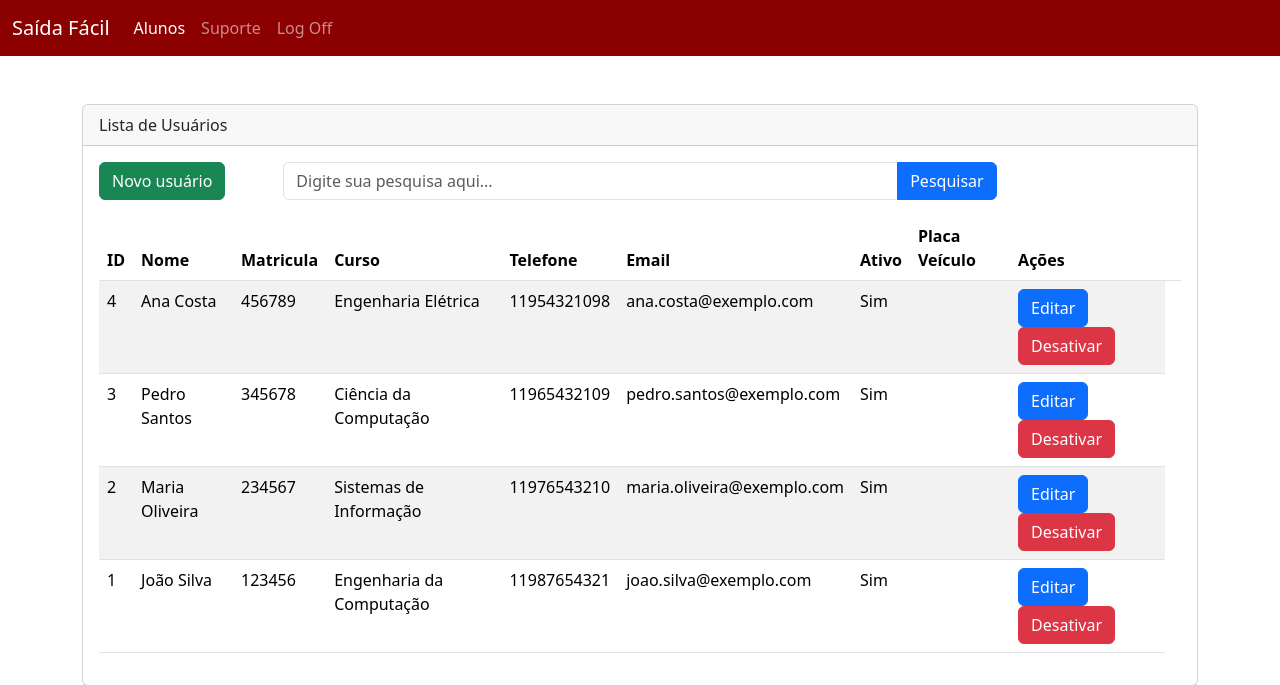
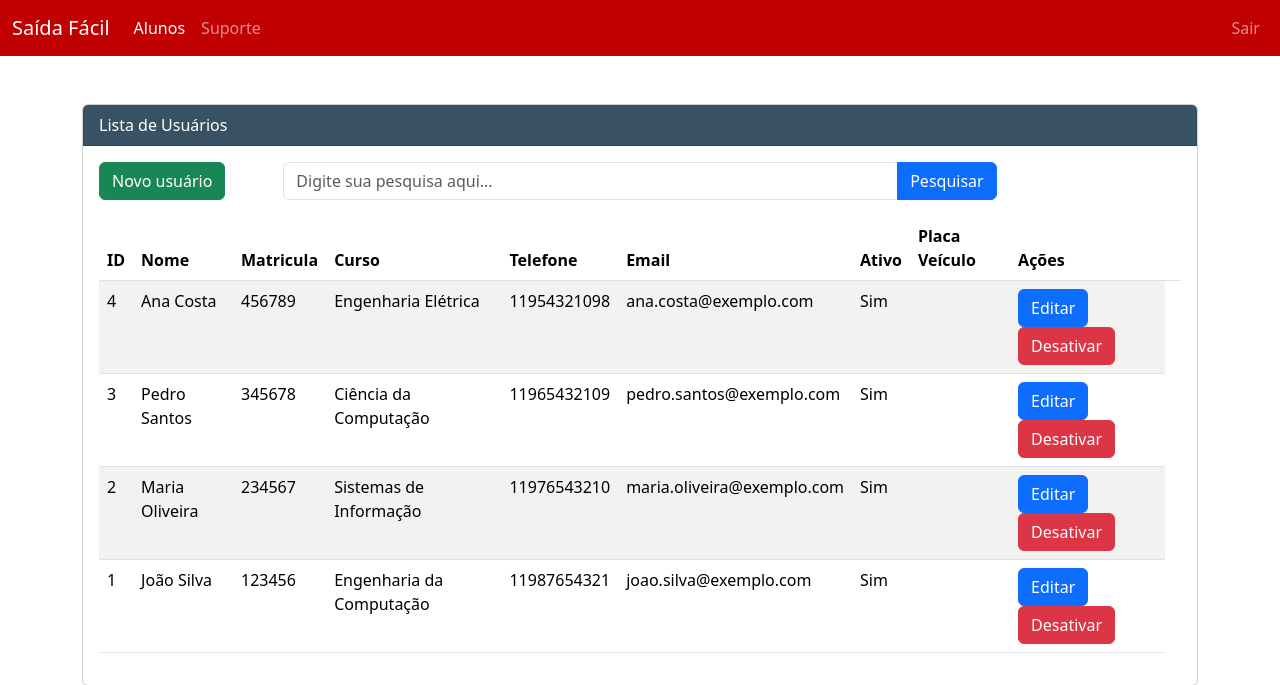
Before and after one commit to marcos01714/TCC, a PHP site: page /aluno.php in a window 1280 px wide. Shown: the top 685 px of the page. Run offline with PHP 8.4, Linux system fonts and the light colour scheme; a user stored in the database is signed in; data comes from the database, SQL or seed files in the repository.

Commit message:
Atualização 27/02/25

```diff
--- a/DB Saída Fácil.sql
+++ b/DB Saída Fácil.sql
@@ -27,7 +27,7 @@ CREATE TABLE saidas (
 );
 
  CREATE TABLE admin (
-        ID INT PRIMARY KEY AUTO_INCREMENT,
+        id_admin INT PRIMARY KEY AUTO_INCREMENT,
         username VARCHAR(50) NOT NULL,
         password VARCHAR(80) NOT NULL
 );
@@ -59,4 +59,4 @@ VALUES
 -- Inserção dos admin
 INSERT INTO admin (username, password)
 VALUES
-('admin1', 'senhasadmin1');
+('admin', 'admin');
--- a/aluno.php
+++ b/aluno.php
@@ -15,14 +15,14 @@ include "conexao.php";
 $pesquisa = "";
 $sql = "Select u.id_aluno, u.nome, u.matricula, u.curso, u.telefone, u.email, u.ativo, u.placa_veiculo from usuario u ";
 
-if( isset($_GET["pesquisa"]) && !empty($pesquisa) )
+if( isset($_GET["pesquisa"]) && !empty($_GET["pesquisa"]) )
 {
     $pesquisa = $_GET["pesquisa"];
-    $sql .=" WHERE u.id_aluno like '%$pesquisa%' order by u.id_aluno desc";
+    $sql .= " WHERE u.nome LIKE '%$pesquisa%' ORDER BY u.id_aluno DESC";
 }
 else
 {
-    $sql .=" order by id_aluno desc";
+    $sql .= " ORDER BY id_aluno DESC";
 }
 
 $resultado = $conexao->query($sql);
@@ -42,7 +42,7 @@ $conexao->close();
 <div class="row">
     <div class="col-12">
         <div class="card custom-card"> <!-- Aplica a classe personalizada para aumentar a largura -->
-            <div class="card-header">
+            <div class="card-header text-white" style="background-color: #385263;">
                 Lista de Usuários
             </div>
             <div class="card-body custom-card-body"> <!-- Aplica a classe personalizada para aumentar o padding -->
--- a/alunoNovo.php
+++ b/alunoNovo.php
@@ -50,7 +50,7 @@ $senha = "";
     <div class="col-4"></div>
     <div class="col-4">
         <div class="card">
-            <div class="card-header">
+        <div class="card-header text-white" style="background-color: #385263;">
                 Cadastrar novo aluno
             </div>
             <div class="card-body">
--- a/cabecalho.php
+++ b/cabecalho.php
@@ -13,7 +13,7 @@
     </style>
 </head>
 <body>
-    <nav class="navbar navbar-expand-lg" style="background-color: #8B0000;" data-bs-theme="dark">
+    <nav class="navbar navbar-expand-lg" style="background-color: #c10001;" data-bs-theme="dark">
         <div class="container-fluid">
             <a class="navbar-brand" href="#">Saída Fácil</a>
             <button class="navbar-toggler" type="button" data-bs-toggle="collapse" data-bs-target="#navbarSupportedContent" aria-controls="navbarSupportedContent" aria-expanded="false" aria-label="Toggle navigation">
@@ -21,7 +21,6 @@
             </button>
             <div class="collapse navbar-collapse" id="navbarSupportedContent">
                 <ul class="navbar-nav me-auto mb-2 mb-lg-0">
-
                     <li class="nav-item">
                         <a class="nav-link active" aria-current="page" href="aluno.php">Alunos</a>
                     </li>
@@ -29,12 +28,12 @@
                     <li class="nav-item">
                         <a class="nav-link" href="suporte.php">Suporte</a>
                     </li>
-
+                </ul>
+                <ul class="navbar-nav ms-auto mb-2 mb-lg-0">
                     <li class="nav-item">
-                        <a class="nav-link" href="logoff.php">Log Off</a>
+                        <a class="nav-link" href="logoff.php">Sair</a>
                     </li>
                 </ul>
-
             </div>
         </div>
     </nav>
--- a/login.css
+++ b/login.css
@@ -10,7 +10,7 @@ body {
     justify-content: center;
     align-items: center;
     height: 100vh;
-    background-color: #f3f3f3;
+    background-color: #2c2a2a;
 }
 
 .login-container {
@@ -50,7 +50,7 @@ input[type="password"] {
 
 button {
     padding: 10px;
-    background-color: #4CAF50;
+    background-color: #c10001;
     color: white;
     border: none;
     border-radius: 5px;
```
Also changed, not shown: aaa.php (deleted), crud.php (deleted).
